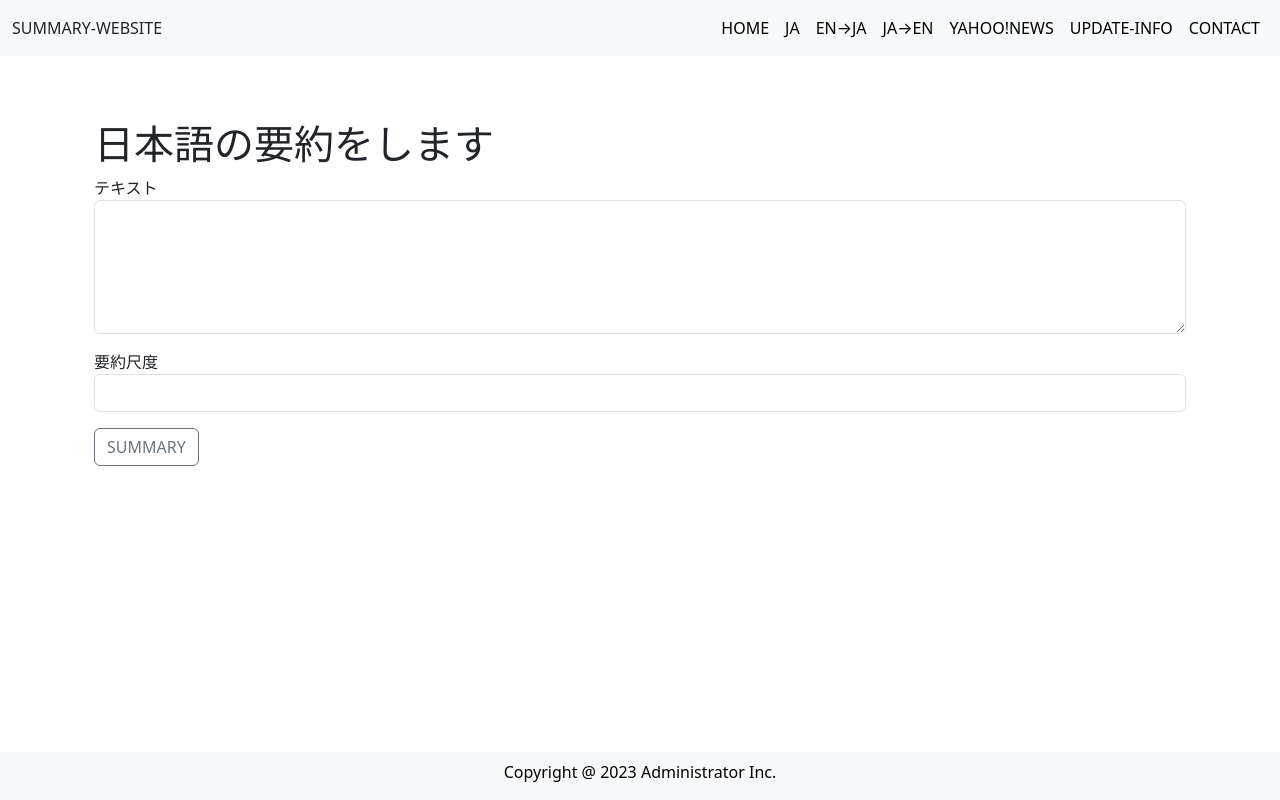
After one commit to Tsuda-Portfolio/summary, a Flask app: page /ja_summary in a window 1280 px wide. The commit adds this page. Run offline with Flask 3, Linux system fonts and the light colour scheme.

Commit message:
Add files via upload

```diff
--- a/templates/base.html
+++ b/templates/base.html
@@ -1,50 +1,63 @@
 <!DOCTYPE html>
 <html lang="ja">
+
 <head>
   <meta charset="UTF-8" />
   <meta name="viewport" content="width=device-width, initial-scale=1.0" />
   <title>Flask Test</title>
-    <link
-      href="https://cdn.jsdelivr.net/npm/bootstrap@5.3.0/dist/css/bootstrap.min.css"
-      rel="stylesheet"
-      integrity="sha384-9ndCyUaIbzAi2FUVXJi0CjmCapSmO7SnpJef0486qhLnuZ2cdeRhO02iuK6FUUVM"
-      crossorigin="anonymous"
-    />
-    <script
-      src="https://cdn.jsdelivr.net/npm/bootstrap@5.3.0/dist/js/bootstrap.bundle.min.js"
+  <link rel="stylesheet" href="style.css">
+  <link href="https://cdn.jsdelivr.net/npm/bootstrap@5.3.0/dist/css/bootstrap.min.css" rel="stylesheet"
+    integrity="sha384-9ndCyUaIbzAi2FUVXJi0CjmCapSmO7SnpJef0486qhLnuZ2cdeRhO02iuK6FUUVM" crossorigin="anonymous" />
+  <script src="https://cdn.jsdelivr.net/npm/bootstrap@5.3.0/dist/js/bootstrap.bundle.min.js"
     integrity="sha384-geWF76RCwLtnZ8qwWowPQNguL3RmwHVBC9FhGdlKrxdiJJigb/j/68SIy3Te4Bkz"
-      crossorigin="anonymous"
-    ></script>
+    crossorigin="anonymous"></script>
 </head>
+
 <body>
   <nav class="navbar navbar-expand-lg bg-body-tertiary bg-light">
     <div class="container">
-        <span class="navbar-brand-sm">News-Summary</span>
+      <span class="navbar-brand-sm">SUMMARY-WEBSITE</span>
     </div>
     <div class="container">
-        <div
-          class="collapse navbar-collapse justify-content-end"
-          id="navbarNav"
-        >
+      <div class="collapse navbar-collapse justify-content-end" id="navbarNav">
         <ul class="navbar-nav">
           <li class="nav-item">
-              <a
-                class="nav-link active"
-                aria-current="page"
-                href="{{url_for('index')}}"
-                >Home</a
-              >
+            <a class="nav-link active" aria-current="page" href="http://127.0.0.1:5000/">HOME</a>
           </li>
           <li class="nav-item">
-              <a class="nav-link" href="#">Update-info</a>
+            <a class="nav-link active" aria-current="page" href="http://127.0.0.1:5000/ja_summary">JA</a>
           </li>
           <li class="nav-item">
-              <a class="nav-link" href="#">Contact</a>
+            <a class="nav-link active" aria-current="page" href="http://127.0.0.1:5000/">EN→JA</a>
+          </li>
+          <li class="nav-item">
+            <a class="nav-link active" aria-current="page" href="http://127.0.0.1:5000/">JA→EN</a>
+          </li>
+          <li class="nav-item">
+            <a class="nav-link active" aria-current="page" href="http://127.0.0.1:5000/yahoonews">YAHOO!NEWS</a>
+          </li>
+          <li class="nav-item">
+            <a class="nav-link active" href="http://127.0.0.1:5000/">UPDATE-INFO</a>
+          </li>
+          <li class="nav-item">
+            <a class="nav-link active" href="http://127.0.0.1:5000/">CONTACT</a>
           </li>
         </ul>
       </div>
     </div>
   </nav>
+  <div class="container" style="padding-top: 4rem; padding-bottom: 4rem;">
     {% block content %} {% endblock %}
+  </div>
+  <footer id="footer" class="footer text-center pt-2 bg-light fixed-bottom">
+    <d class="col">
+      <d class="row">
+        <d class="col text-black">
+          <p>Copyright @ 2023 Administrator Inc.</p>
+        </d>
+      </d>
+    </d>
+  </footer>
 </body>
+
 </html>
--- /dev/null
+++ b/templates/ja_summary.html
@@ -0,0 +1,54 @@
+{% extends 'base.html' %}
+
+{% block content %}
+
+<style>
+    .btn {
+        display: inline-block;
+        margin-bottom: 10px;
+        text-align: center;
+        box-sizing: border-box;
+    }
+</style>
+
+<div class="container">
+    <form action="/ja_summary" method="post">
+        <h1>日本語の要約をします</h1>
+        <p>
+            <label for="keyword">テキスト</label>
+            <textarea id="keyword" name="keyword" class="form-control large-input" rows="5" required></textarea>
+        </p>
+        <p>
+            <label for="numberInput">要約尺度</label>
+            <input type="number" id="numberInput" name="limit" class="form-control small-input" min="0" max="1"
+                step="0.1" required>
+        </p>
+        <p>
+            <button type="submit" class="btn btn-outline-secondary">SUMMARY</button>
+        </p>
+    </form>
+</div>
+
+<div class="container">
+    <div class="row">
+        <div class="col-md-6 offset-md-3">
+            <div class="card-body">
+                {% for summary in japanese_summary %}
+                <div class="card border-secondary mb-3">
+                    <div class="card-body">
+                        <ul class="list-group list-group-flush">
+                            <li class="list-group-item">
+                                <p>original_text_len&nbsp;:&emsp;{{ summary['original_text_len'] }}</p>
+                                <p>summary&nbsp;:&emsp;{{ summary['summary'] }}</p>
+                                <p>summary_text_len&nbsp;:&emsp;{{ summary['summary_text_len'] }}</p>
+                            </li>
+                        </ul>
+                    </div>
+                </div>
+                {% endfor %}
+            </div>
+        </div>
+    </div>
+</div>
+
+{% endblock %}
```
Also changed, not shown: templates/en_to_ja_summary.html (added, +47 -0 lines), templates/index.html (+17 -13 lines), templates/ja_to_en_summary.html (added, +47 -0 lines), templates/yahoonews.html (added, +46 -0 lines), templates/style.css (added). Lines whose indentation alone changed are shown as unchanged.
